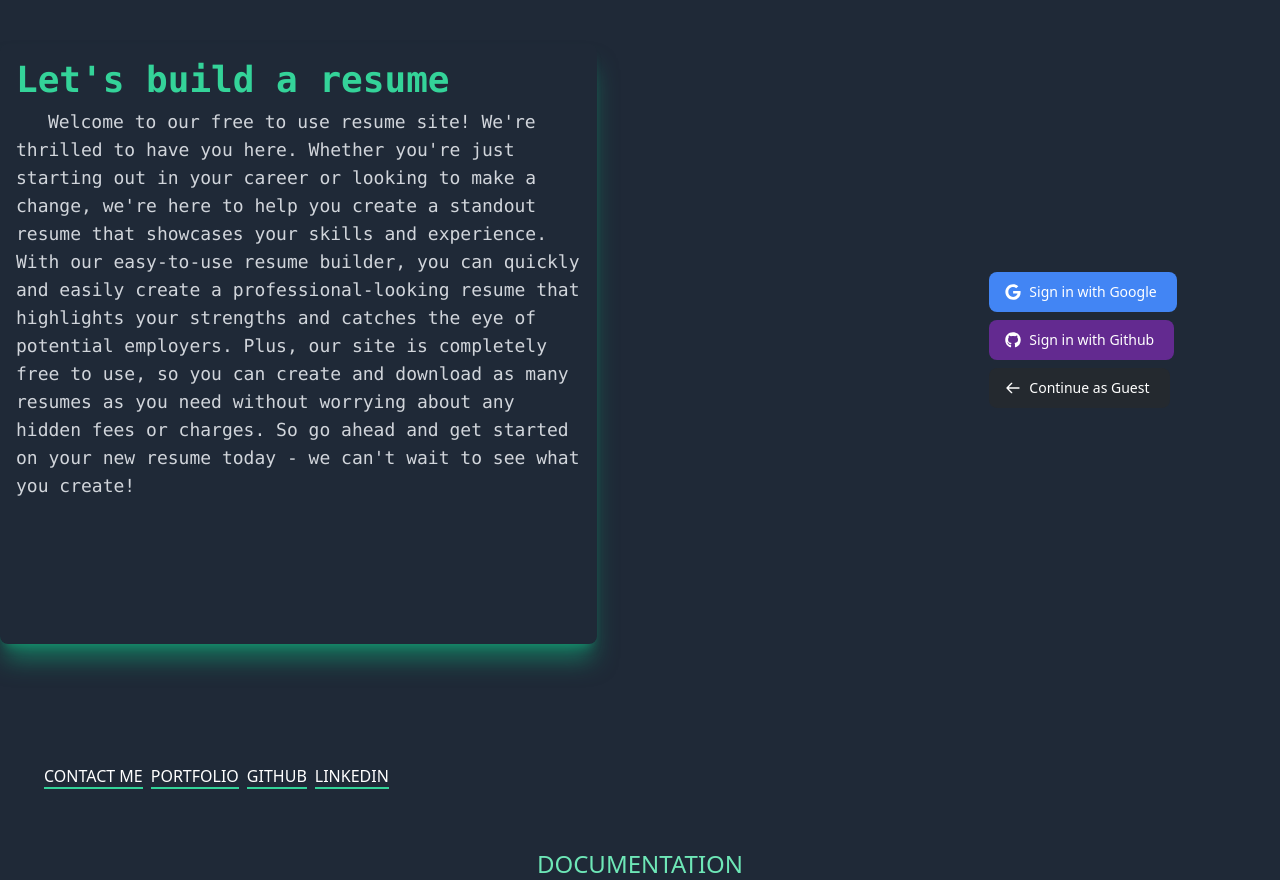
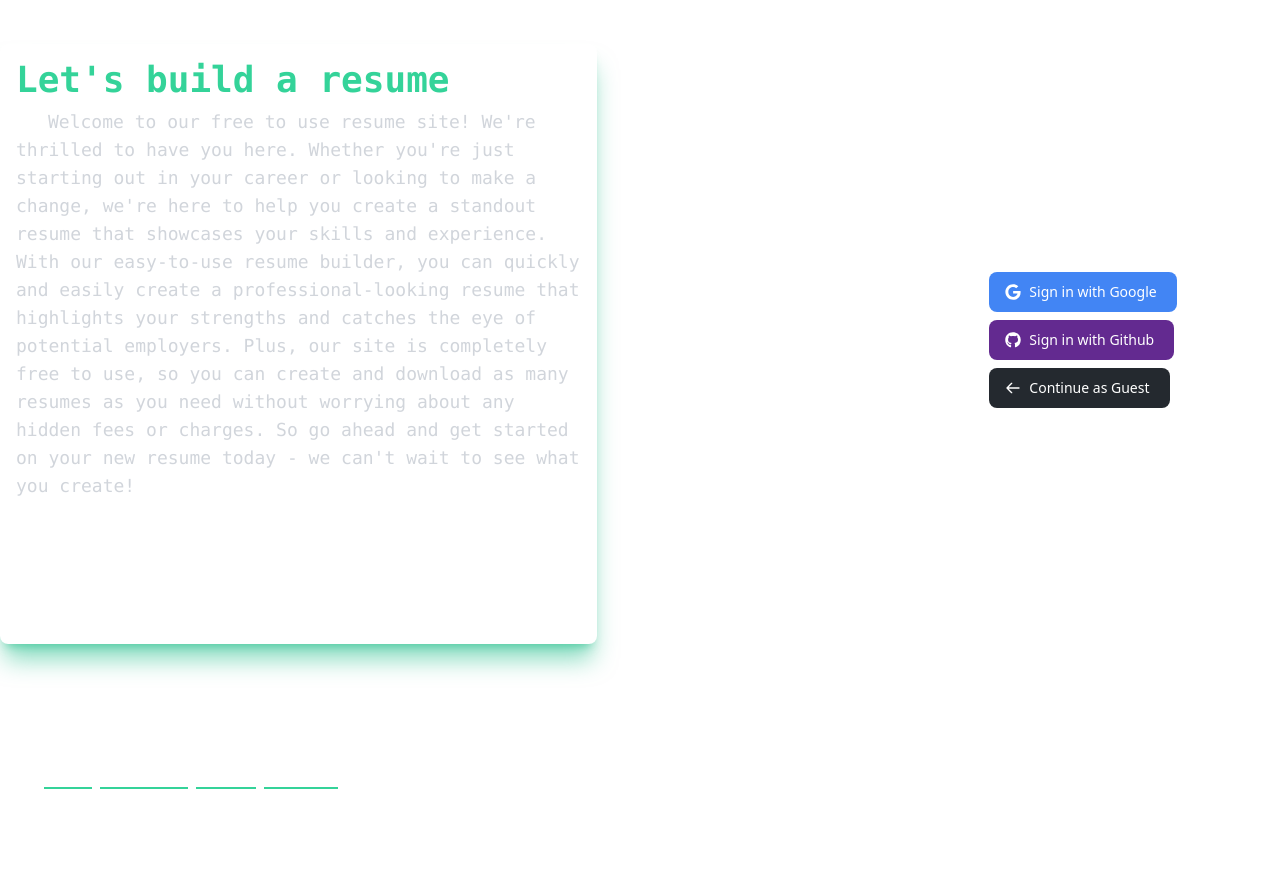
Before and after one commit to Jake7208/Resume_Bussiness, a SvelteKit app in the folder my-app/: page / in a window 1280 px wide. After the commit the page ends 848 px from the top, so only its background shows below. Built offline with nearby package versions, Linux system fonts and the light colour scheme.

Commit message:
updated gradient

```diff
--- a/my-app/src/routes/+layout.svelte
+++ b/my-app/src/routes/+layout.svelte
@@ -1,9 +1,17 @@
 <script>
     import "../app.css";
-	  import Documentation from "./documentation.svelte";
 </script>
 <div class="container mx-auto my-6">
-  <slot></slot>
+  <slot />
 </div>
+<body class="bg-[conic-gradient(at_top,_var(--tw-gradient-stops))] from-gray-700 via-gray-900 to-black" >
+  <nav class="fixed bottom-3 left-10 text-white uppercase m-0 list-sytle-none">
+    <ul class="flex justify-center">
+      <li><a class="border-b-2 hover:border-b-4 border-emerald-400 mx-1"href="/">Home</a> </li>
+      <li><a class="border-b-2 hover:border-b-4 border-emerald-400 mx-1"href="/">Portfolio</a></li>
+      <li><a class="border-b-2 hover:border-b-4 border-emerald-400 mx-1"href="/">Github</a> </li>
+      <li><a class="border-b-2 hover:border-b-4 border-emerald-400 mx-1"href="/">Linkedin</a></li>
+    </ul>
+  </nav>
 
-<svelte:component this={Documentation} />
+</body>
--- a/my-app/src/routes/+page.svelte
+++ b/my-app/src/routes/+page.svelte
@@ -1,28 +1,12 @@
 <script>
 	console.log("hello");
 </script>
-<style lang="postcss">
-
-	:global(html) {
-		/* Trust Don't know why it throws this dumb error it works lol! */
-		background-color: theme("colors.gray.800");
-}
-
-	</style>
 <html lang="en">
 	<title>The html & Tailwind for my webpage</title>
-	<nav class="fixed bottom-3 left-10 text-white uppercase m-0 list-sytle-none">
-		<ul class="flex justify-center">
-			<li><a class="border-b-2 hover:border-b-4 border-emerald-400 mx-1"href="/">Contact Me</a> </li>
-			<li><a class="border-b-2 hover:border-b-4 border-emerald-400 mx-1"href="/">Portfolio</a></li>
-			<li><a class="border-b-2 hover:border-b-4 border-emerald-400 mx-1"href="/">Github</a> </li>
-			<li><a class="border-b-2 hover:border-b-4 border-emerald-400 mx-1"href="/">Linkedin</a></li>
-		</ul>
-	</nav>
 	<!-- from-emerald-800 to-gray-950 cool gradient -->
 	<div class="flex lg:gap-96 md:gap-4 h-screen">
 
-		<div class="bg-gray rounded-lg overflow-hidden mt-5 h-3/4 lg:w-1/2 md:w-1/2 sm:w-full shadow-xl shadow-emerald-500/50">
+		<div class="bg-gray rounded-lg overflow-hidden mt-5 h-3/4 w-1/2 shadow-xl shadow-emerald-500/50">
 			<div class="card rounded-none h-100 ">
 				<div class="text-gray-400 text-sm font-mono p-4" style="font-size: 1em; line-height: 1.5">
 					<h1 class="text-lg sm:text-xl md:text-2xl lg:text-3xl xl:text-4xl font-bold leading-tight mb-2 text-emerald-400 ">
@@ -42,7 +26,7 @@
 				</div>
 			</div>
 
-			<div class="flex mt-10 h-3/4 lg:w-1/4 md:text-sm sm:w-1/2 justify-center items-center " style="
+			<div class="flex mt-10 h-3/4 lg:w-1/4 w-1/2 justify-center items-center " style="
 			<!-- border: 1px solid; -->
 			">
 			<div class="h-1/3 rounded p-2" >
--- /dev/null
+++ b/my-app/src/routes/resForms/+page.svelte
@@ -0,0 +1 @@
+hello
```
